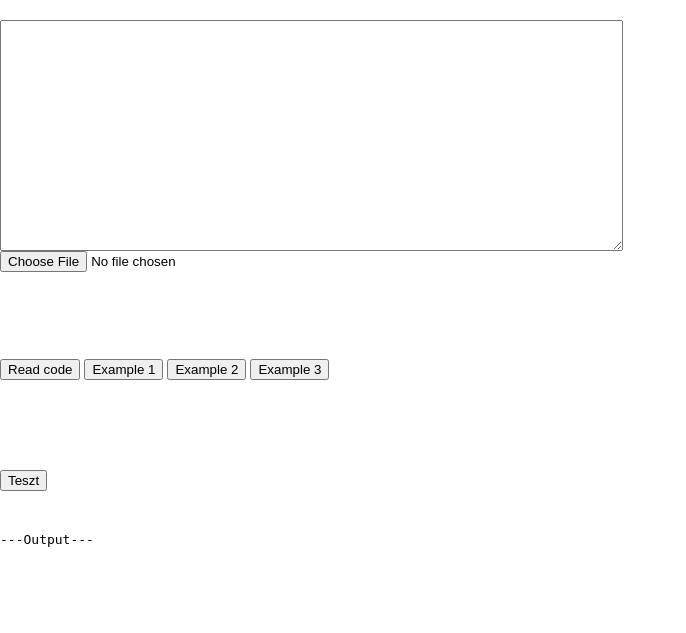
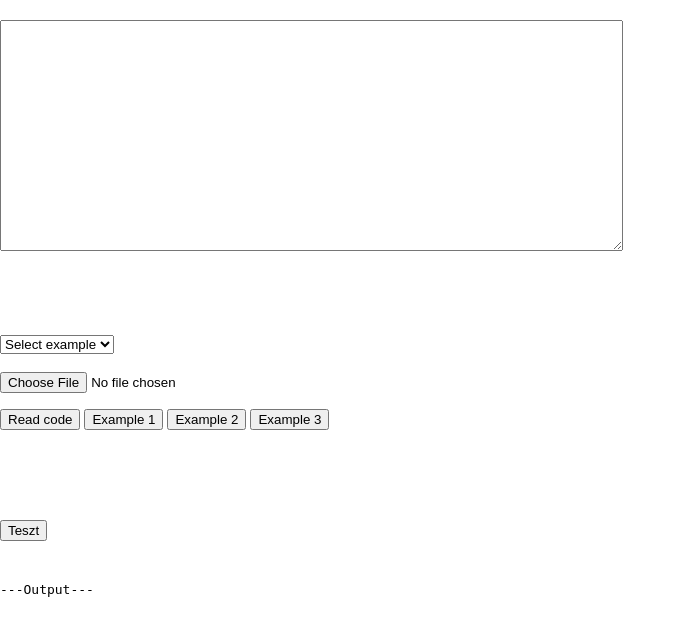
Before and after one commit to martonbeno/step-py-step, a Django app: page /create/ in a window 1280 px wide. Shown: the top 633 px of the page, without its empty margins (0-686 px from the left). Run offline with Django 3.2, Linux system fonts and the light colour scheme.

Commit message:
legördülő example választék

```diff
--- a/src/mysite/main/templates/main/create.html
+++ b/src/mysite/main/templates/main/create.html
@@ -351,12 +351,34 @@
 	</head>
 	<body>
 		<div class="split left">
+
 			<textarea id="ta" name="content" class="preAnalysis" rows="15" cols="75">{{usercode}}</textarea>
 			<script type="text/javascript" src="{% static 'allowtabs.js' %}"></script>
 
+			<pre class="sh_python">
+				<p id="ki"></p>
+			</pre>
+
+
+			<select class="preAnalysis" onchange="onSelectExample(this)">
+				<option selected value="">Select example</option>
+			{% for example_file in example_files %}
+				<option value="{{example_file}}">{{example_file}}</option>
+			{% endfor %}
+			</select><br><br>
+			<script>
+				function onSelectExample(x){
+					let filename = x.selectedOptions[0].value;
+					if(filename){
+						let args = { 'example_file_name': filename };
+						startAnalysis(args);
+					}
+				}
+			</script>
+
 			<form method="post" enctype="multipart/form-data">
 				{% csrf_token %}
-				<input type="file" name="usercode" onchange="onFileUpload(this)">
+				<input class="preAnalysis" type="file" name="usercode" onchange="onFileUpload(this)">
 			</form>
 			<script>
 				function onFileUpload(x){
@@ -367,11 +389,6 @@
 						x.form.submit();
 				}
 			</script>
-
-
-			<pre class="sh_python">
-				<p id="ki"></p>
-			</pre>
 
 			<button class="preAnalysis" onclick="readcode()">Read code</button>
 			<button class="preAnalysis" onclick="exampleCode(1)">Example 1</button>
--- a/src/mysite/main/views.py
+++ b/src/mysite/main/views.py
@@ -6,6 +6,7 @@
 from .StepPyStep import StepPyStep
 
 import json
+import os
 
 # Create your views here.
 
@@ -33,7 +34,13 @@
 	if 'usercode' in request.FILES:
 		usercode = request.FILES['usercode'].file.read().decode('utf-8')
 
-	return render(request, "main/create.html", {'usercode': usercode})
+	path = os.path.realpath(__file__)	#..../mysite/main/views.py
+	path = os.path.dirname(path)		#..../mysite/main/
+	path = os.path.dirname(path)		#..../mysite/
+	examples_path = os.path.join(path, "examples")
+	example_files = sorted(os.listdir(examples_path))
+
+	return render(request, "main/create.html", {'usercode': usercode, 'example_files': example_files})
 
 def api(request):
 	command = request.POST['command']
```
Also changed, not shown: src/mysite/main/StepPyStep.py (+8 -11 lines).
